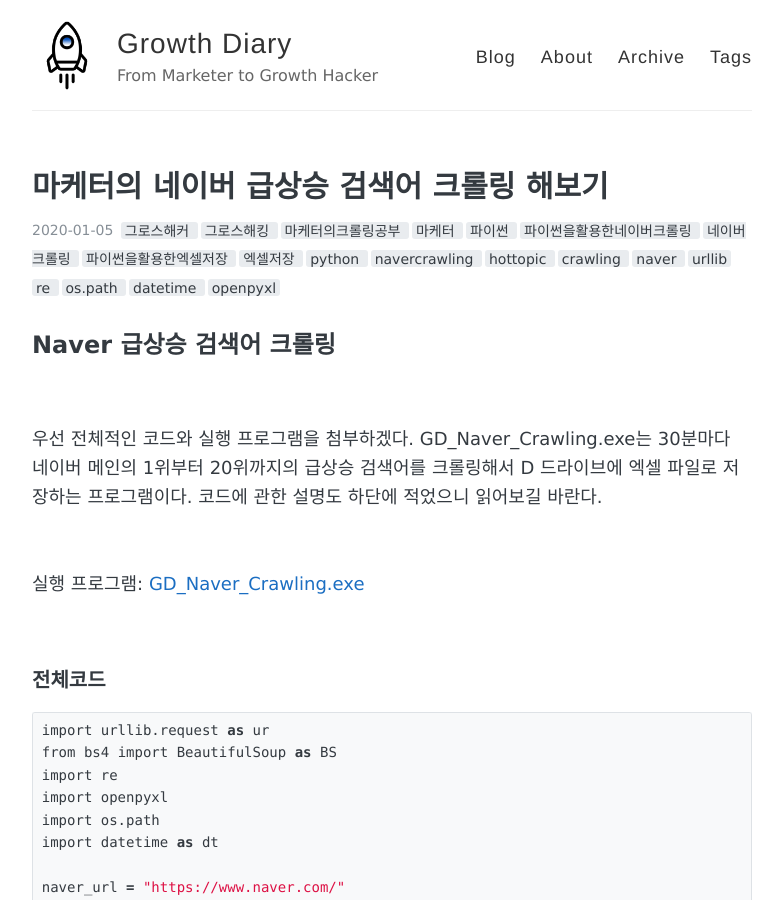
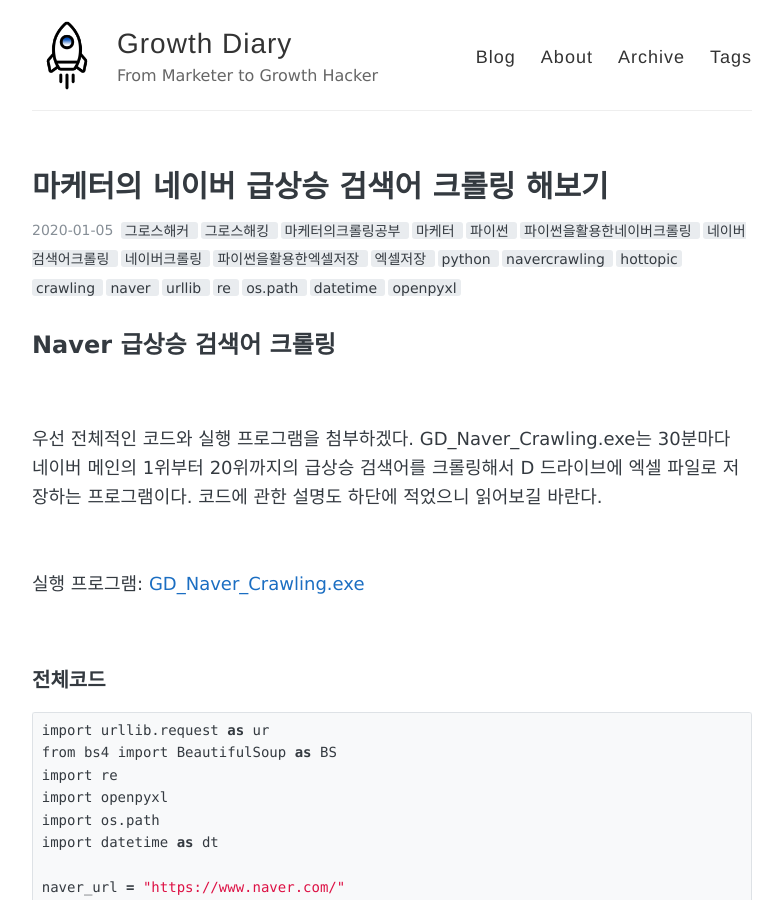
Before and after one commit to sinsa08/growth-hacker.kr, a Jekyll site: the page built from _posts/2020-01-04-마케터의-네이버-급상승-검색어-크롤링-해보기.md, in a window 1280 px wide and 900 px high. Shown: the whole window, without its empty margins (248-1031 px from the left). Built offline with Jekyll 4.4.1, drawn with Linux system fonts in a browser that asks for light colours.

Commit message:
Update 2020-01-04-마케터의-네이버-급상승-검색어-크롤링-해보기.md

```diff
--- a/_posts/2020-01-04-마케터의-네이버-급상승-검색어-크롤링-해보기.md
+++ b/_posts/2020-01-04-마케터의-네이버-급상승-검색어-크롤링-해보기.md
@@ -14,6 +14,7 @@
   - 마케터
   - 파이썬
   - 파이썬을활용한네이버크롤링
+  - 네이버검색어크롤링
   - 네이버크롤링
   - 파이썬을활용한엑셀저장
   - 엑셀저장
```
